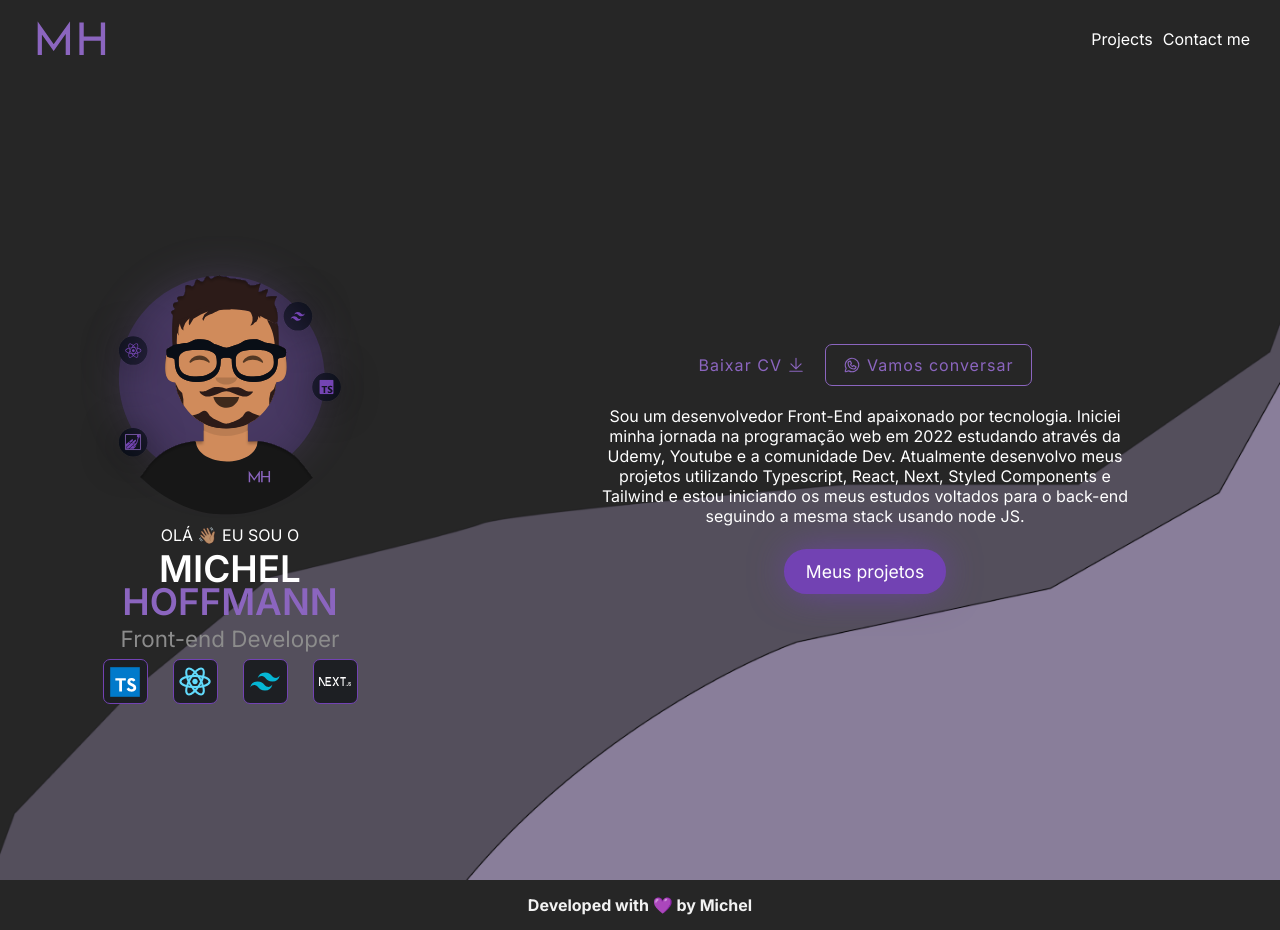
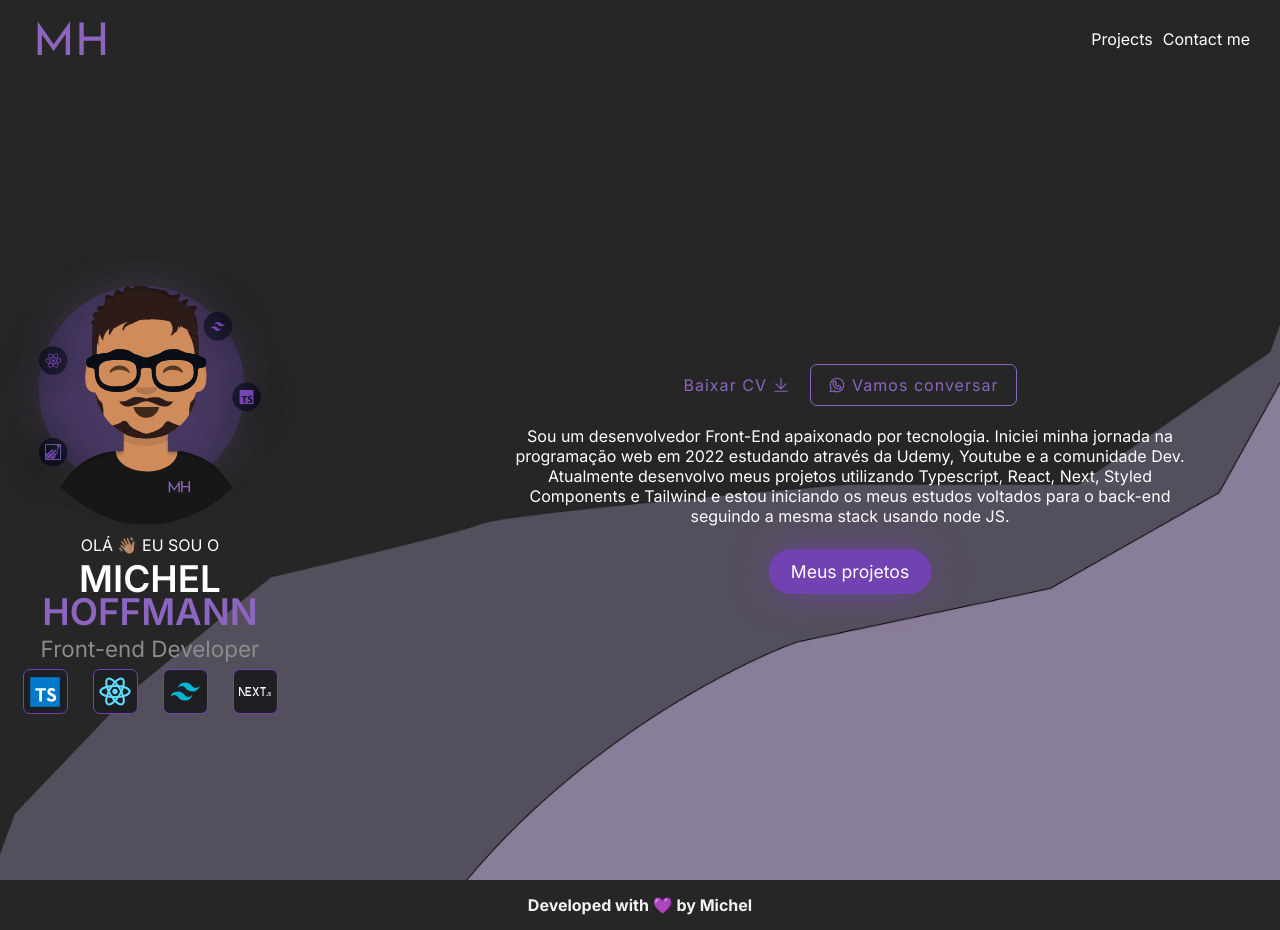
Before and after one commit to MichelHoffmann/newPortfolio, a React (Vite) app in the folder portfolio/: page / in a window 1280 px wide. Built offline with nearby package versions, Linux system fonts and the light colour scheme.

Commit message:
Update AboutMe.style.ts

```diff
--- a/portfolio/src/componets/AboutMe/AboutMe.style.ts
+++ b/portfolio/src/componets/AboutMe/AboutMe.style.ts
@@ -9,13 +9,10 @@ export const AboutMeMain = styled.main`
   align-items: center;
   gap: 25px;
 
-  padding-bottom: 20px;
-
   @media screen and (min-width: 768px) {
     height: 100%;
-    padding-inline: 80px;
     flex-direction: row;
-    gap: 150px;
+    gap: 120px;
 
     background-image: url(${BgDesktop});
     background-size: cover;
```
